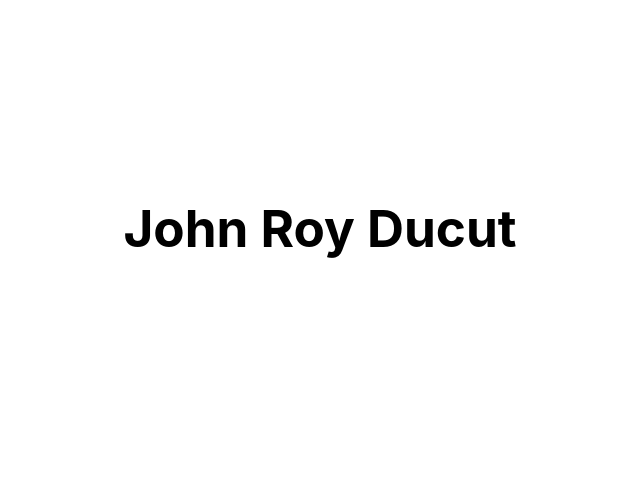
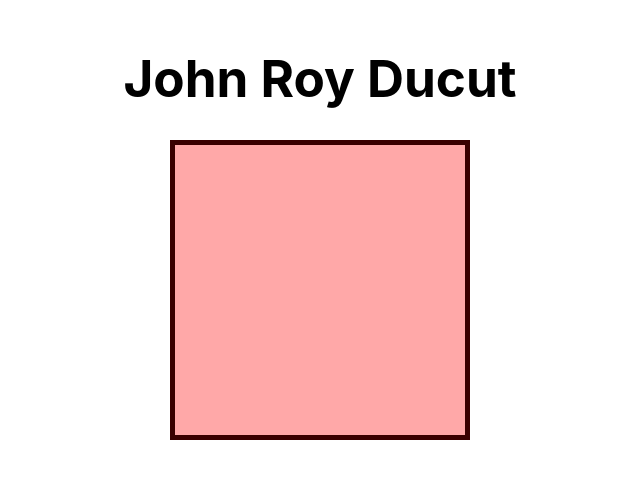
Before and after one commit to armandoxd03/vite-project, a React (Vite) app: page / in a window 1280 px wide. Shown: the part 172-650 px from the top of the page, without its empty margins (320-960 px from the left). Built offline with nearby package versions, Linux system fonts and the light colour scheme.

Commit message:
Update App.css

```diff
--- a/src/App.css
+++ b/src/App.css
@@ -1,6 +1,24 @@
-body{
-    height: 100%;
-    display: flex;
-    justify-content: center;
-    align-items: center;
-  }
+* {
+  box-sizing: border-box;
+}
+
+body {
+  padding: 0;
+  margin: 0;
+  text-align: center;
+  display: flex;
+  justify-content: center;
+  align-items: center;
+  height: 100vh;
+}
+
+#Container {
+  margin: auto;
+  width: 300px;
+  height: 300px;
+  border: 5px solid rgb(58, 0, 0);
+  align-items: center;
+  justify-content: center;
+  background-color: #ffa8a8;
+  padding-top: 80px;
+}
```
